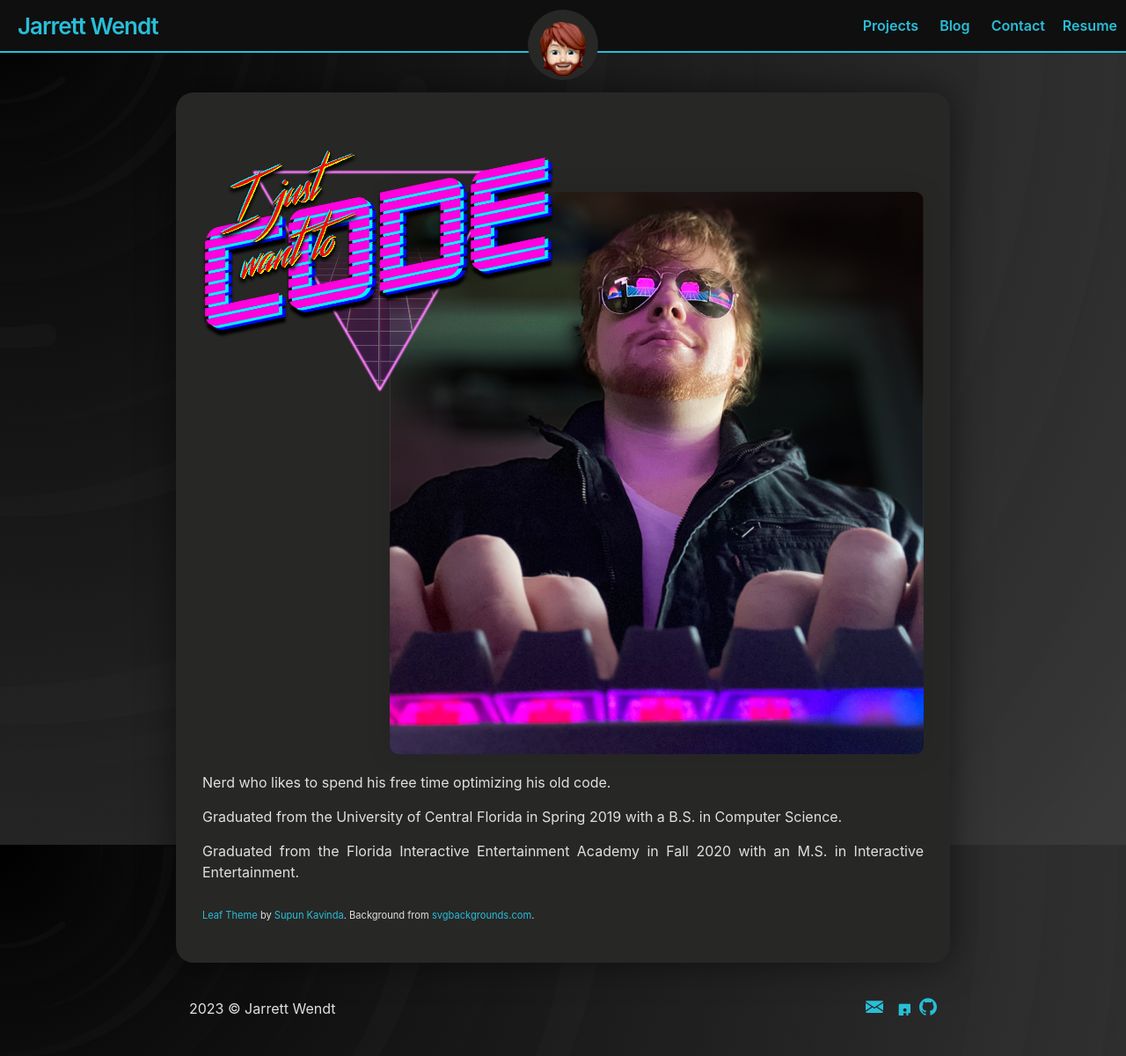
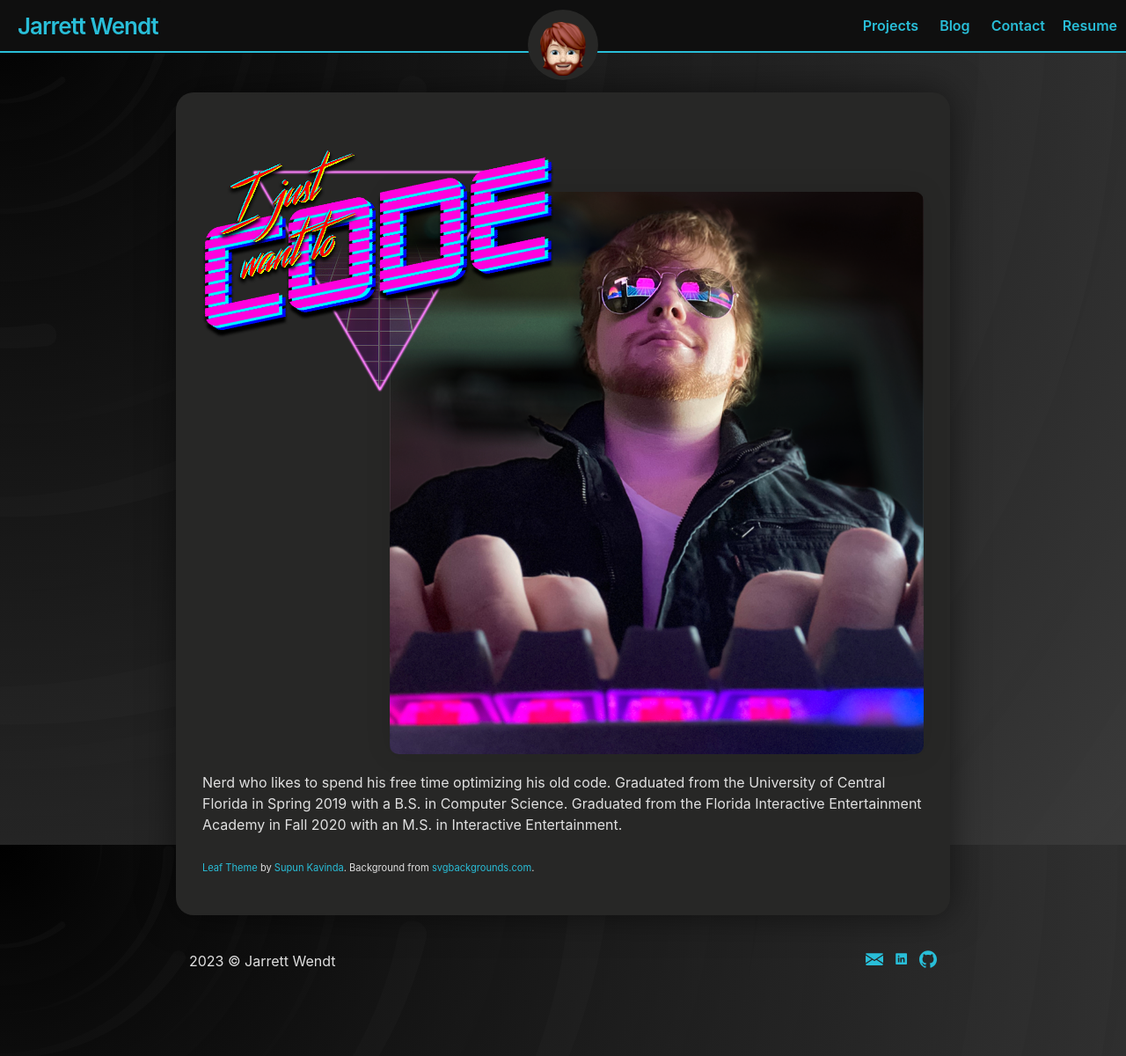
Before and after one commit to JarrettWendt/JarrettWendt.github.io, a Jekyll site: the page built from index.md, in a window 1280 px wide and 1200 px high. Shown: the whole window at 88% size. Built offline with Jekyll 4.4.1, drawn with Linux system fonts in a browser that asks for light colours.

Commit message:
Align left

```diff
--- a/_includes/footer.html
+++ b/_includes/footer.html
@@ -18,7 +18,7 @@
 				</a>
 				<!-- LinkedIn -->
 				<a target="_blank" rel="me" href="{{ site.social.linkedin }}">
-					<svg role="img" viewBox="0 0 24 24" xmlns="http://www.w3.org/2000/svg">
+					<svg role="img" viewBox="0 0 50 50" xmlns="http://www.w3.org/2000/svg">
 						<path d="M20.9716667,33.5527338 L25.001,33.5527338 L25.001,27.1328007 C25.001,25.439485 25.3213333,23.7988354 27.4206667,23.7988354 C29.491,23.7988354 29.517,25.7351486 29.517,27.2404662 L29.517,33.5527338 L33.5506667,33.5527338 L33.5506667,26.4341413 C33.5506667,22.9381777 32.796,20.2505391 28.711,20.2505391 C26.7483333,20.2505391 25.432,21.3265278 24.8943333,22.3471839 L24.839,22.3471839 L24.839,20.5725357 L20.9716667,20.5725357 L20.9716667,33.5527338 Z M16.423,14.1202696 C15.1273333,14.1202696 14.0823333,15.1682587 14.0823333,16.4595785 C14.0823333,17.7508984 15.1273333,18.7992208 16.423,18.7992208 C17.7133333,18.7992208 18.761,17.7508984 18.761,16.4595785 C18.761,15.1682587 17.7133333,14.1202696 16.423,14.1202696 L16.423,14.1202696 Z M14.4026667,33.5527338 L18.4406667,33.5527338 L18.4406667,20.5725357 L14.4026667,20.5725357 L14.4026667,33.5527338 Z M9.76633333,40 C8.79033333,40 8,39.2090082 8,38.2336851 L8,9.76631493 C8,8.79065843 8.79033333,8 9.76633333,8 L38.234,8 C39.2093333,8 40,8.79065843 40,9.76631493 L40,38.2336851 C40,39.2090082 39.2093333,40 38.234,40 L9.76633333,40 Z"/>
 					</svg>
 				</a>
--- a/index.md
+++ b/index.md
@@ -11,11 +11,13 @@ layout: page
 
 <img src="assets/hacker_me.png" alt="I just want to code" width="74%" style="display: block; margin-left: auto; margin-right: 0;">
 
+<p align="left">
 Nerd who likes to spend his free time optimizing his old code.
 
 Graduated from the University of Central Florida in Spring 2019 with a B.S. in Computer Science.
 
 Graduated from the Florida Interactive Entertainment Academy in Fall 2020 with an M.S. in Interactive Entertainment.
+</p>
 
 <sub><sub>
 [Leaf Theme](https://github.com/SupunKavinda/jekyll-theme-leaf) by [Supun Kavinda](https://twitter.com/_SupunKavinda).
```
